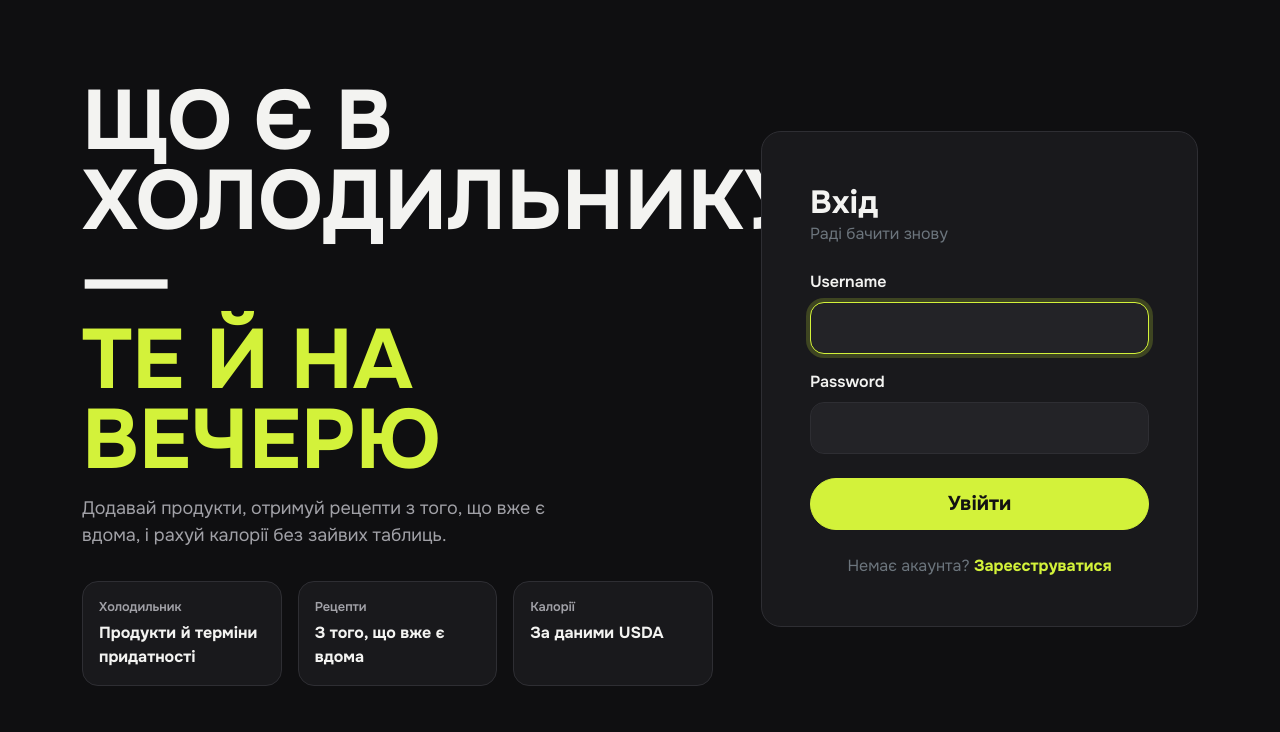
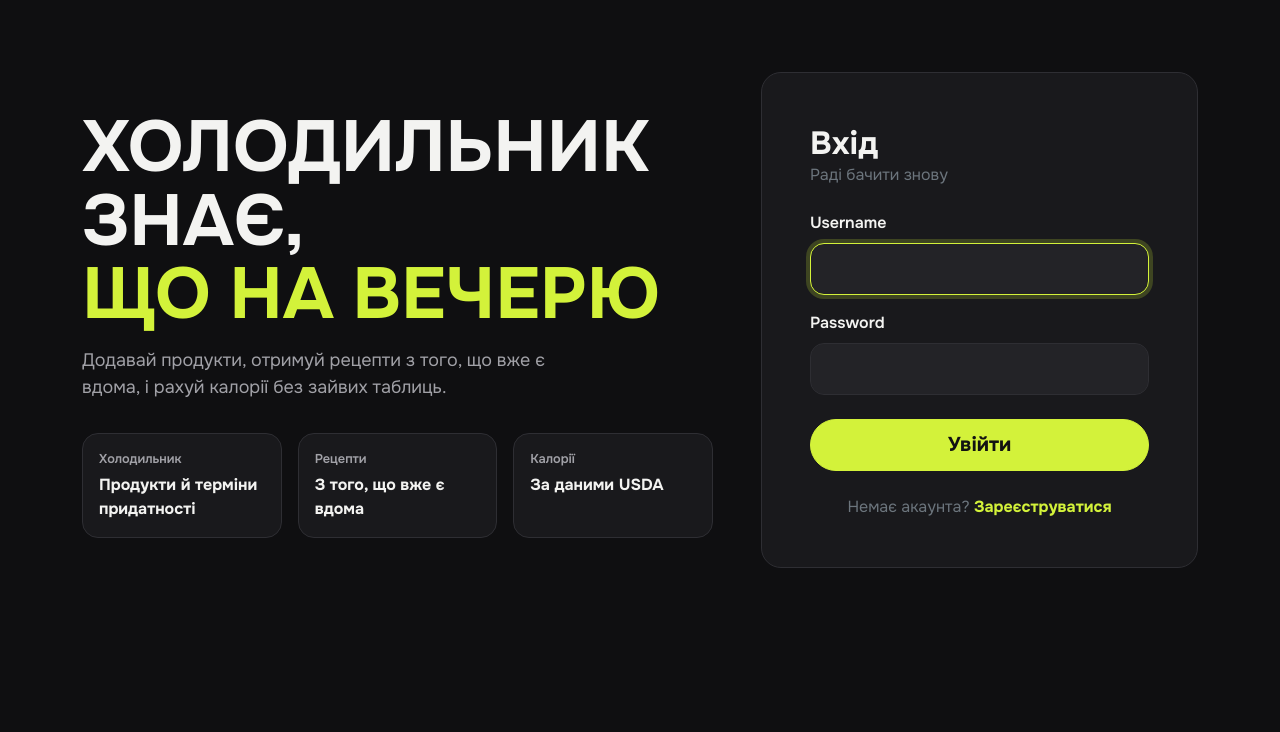
Before and after one commit to GreedyClark/Fridge_Recipe_App, a Django app: page /login/ in a window 1280 px wide. Shown: the part 72-804 px from the top of the page. After the commit the page ends 640 px from the top, so only its background shows below. Run offline with Django 5.2, Linux system fonts and the light colour scheme; parts of the project's set-up code (start-up, migrations or seed data) failed here and were passed over.

Commit message:
Update login headline

```diff
--- a/static/css/style.css
+++ b/static/css/style.css
@@ -77,6 +77,7 @@ h1, h2, h3, .display-num {
     font-family: var(--fr-display);
     font-weight: 700;
     font-size: 1.25rem;
+    white-space: nowrap;
 }
 
 .brand:hover {
@@ -441,10 +442,12 @@ h1, h2, h3, .display-num {
     font-family: var(--fr-display);
     font-weight: 700;
     text-transform: uppercase;
-    font-size: clamp(2.75rem, 7vw, 5.25rem);
-    line-height: .95;
+    font-size: clamp(2.5rem, 6vw, 4.5rem);
+    line-height: 1.02;
+    text-wrap: balance;
     margin: 0 0 1.5rem;
 }
+
 
 .auth-lead {
     color: var(--fr-muted);
--- a/templates/registration/auth_base.html
+++ b/templates/registration/auth_base.html
@@ -3,7 +3,7 @@
 {% block content %}
 <div class="row g-5 align-items-center py-md-4">
     <div class="col-lg-7">
-        <h1 class="auth-title">Що є в холодильнику —<br><span class="text-accent">те й на вечерю</span></h1>
+        <h1 class="auth-title">Холодильник знає,<br><span class="text-accent">що на вечерю</span></h1>
         <p class="auth-lead">Додавай продукти, отримуй рецепти з того, що вже є вдома, і рахуй калорії без зайвих таблиць.</p>
         <div class="row g-3 d-none d-md-flex">
             <div class="col-4">
```
